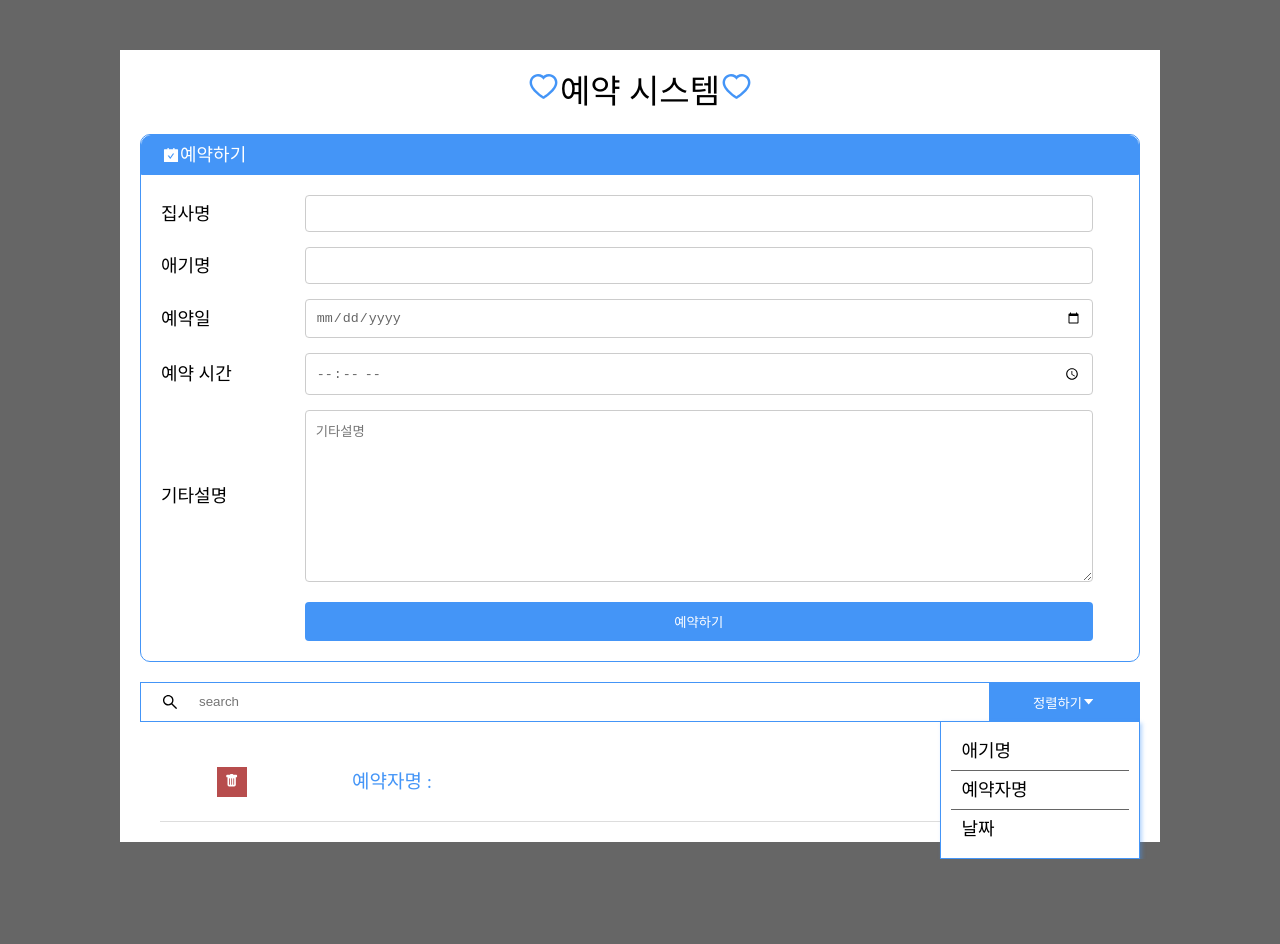
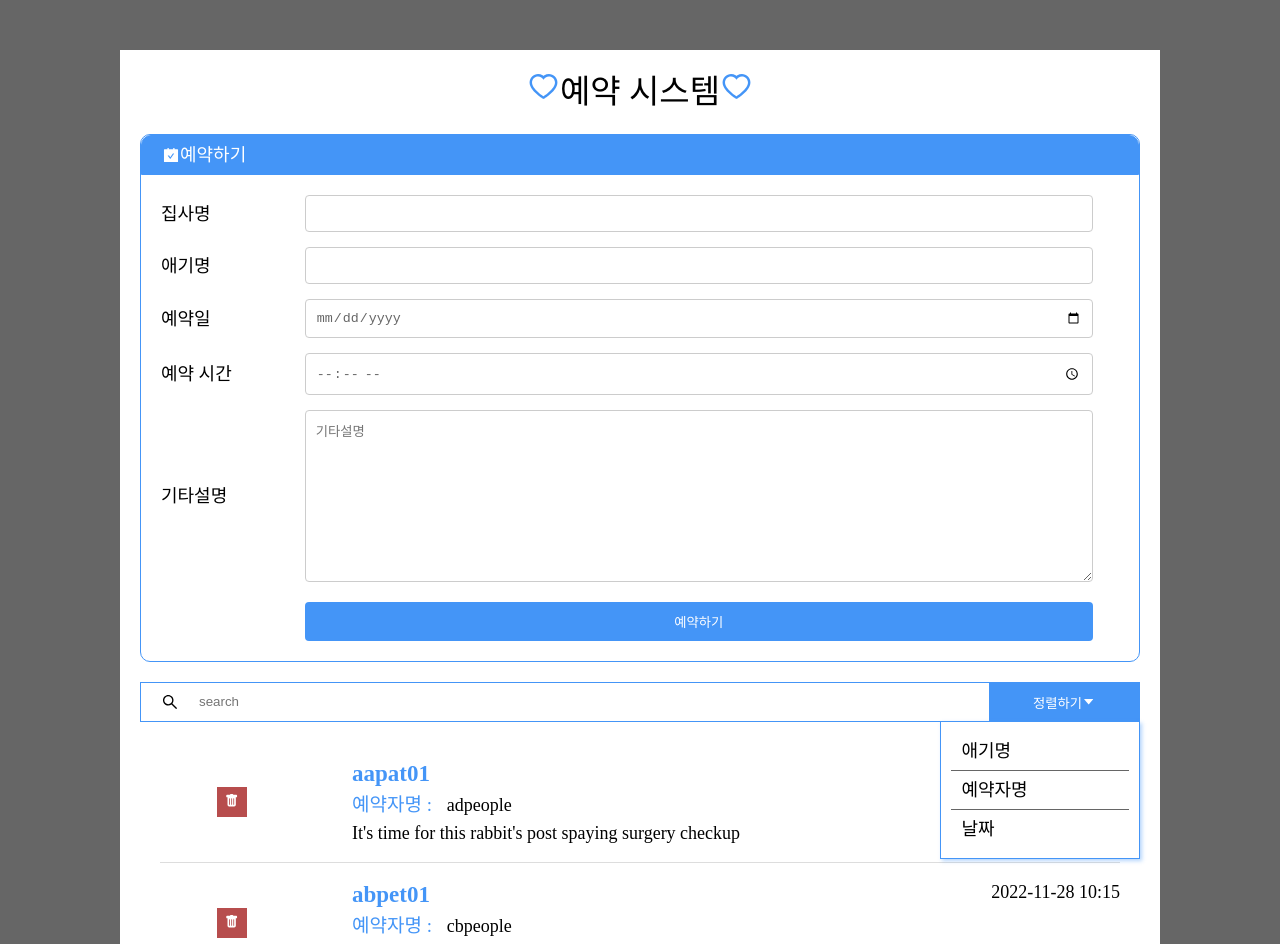
Before and after one commit to kyunosaya/0421bookSite, a React (Create React App) app: page / in a window 1280 px wide. Shown: the top 944 px of the page. Before the commit the page ends 859 px from the top, so only its background shows below. Built offline with nearby package versions, Linux system fonts and the light colour scheme.

Commit message:
addinfo end

```diff
--- a/src/component/AddInfo.js
+++ b/src/component/AddInfo.js
@@ -1,22 +1,22 @@
 import React from 'react'
 import { BsFillTrashFill } from "react-icons/bs";
 
-function AddInfo(){
+function AddInfo({appointment}){
   return (
     <li>
       <dl>
         <dt>
-          {/* appointment.petName */}
+          {appointment.petName}
         </dt>
         <dd className="owner">
           <dfn>예약자명 : </dfn>
-          {/* appoint.ownerName */}
+          {appointment.ownerName}
         </dd>
         <dd className="desc">
-          {/* appoint.aptNotes */}
+          {appointment.aptNotes}
         </dd>
         <dd className="date">
-          {/* appoint.aptDate */}
+          {appointment.aptDate}
         </dd>
       </dl>
 
--- a/src/index.js
+++ b/src/index.js
@@ -9,6 +9,7 @@ import AddInfo from './component/AddInfo'
 //source
 import { AiOutlineHeart } from "react-icons/ai";
 import './index.css'
+import appointData from './data.json'
 
 
 function App(){
@@ -27,7 +28,14 @@ function App(){
 
       <div id="list">
         <ul>
-          <AddInfo />
+          {
+            appointData.map( item => (
+              <AddInfo
+                key={item.id}
+                appointment = {item}
+              />
+            ) )
+          }
         </ul>
       </div>
 
```
